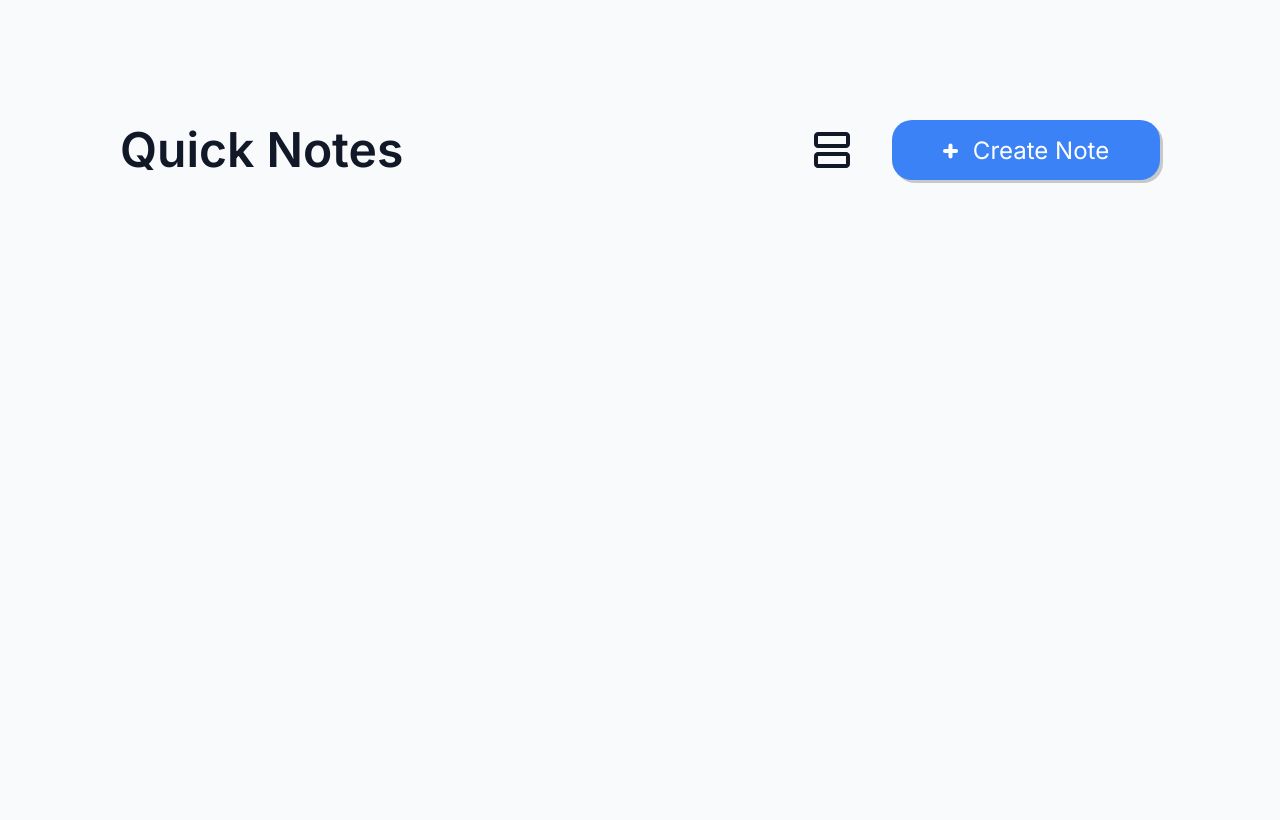
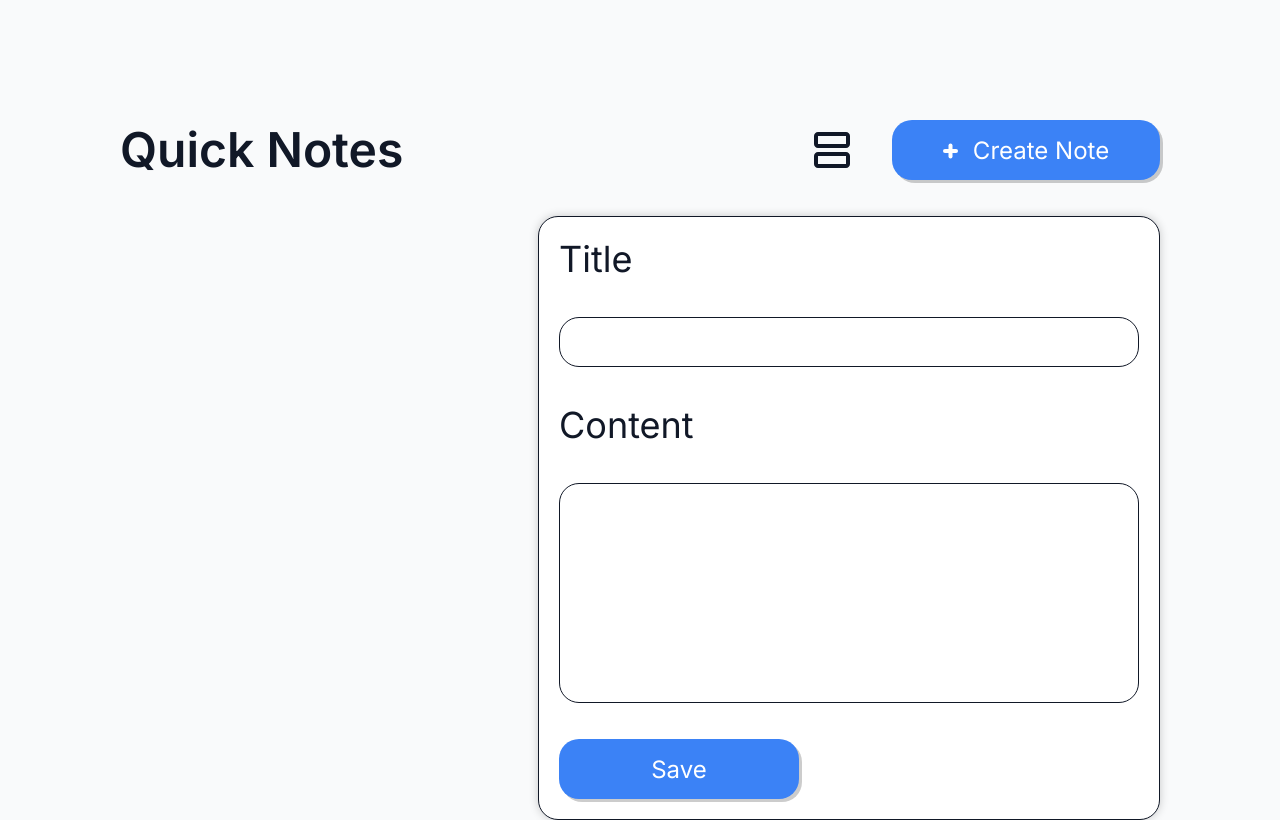
Before and after one commit to joseildoandrade12/quick-notes, a Vue app: page / in a window 1280 px wide. Both pictures are taken after a click on the button "Create Note". Built offline with nearby package versions, Linux system fonts and the light colour scheme.

Commit message:
feature: create modal for create note

```diff
--- a/src/components/Header.vue
+++ b/src/components/Header.vue
@@ -1,6 +1,16 @@
 <script setup>
+import { ref } from "vue";
 import Button from "./elements/Button.vue";
 import IconGrid from "./elements/IconGrid.vue";
+import NotaForm from "./NotaForm.vue";
+
+const modalActive = ref(false);
+
+function toggleModal() {
+  setTimeout(() => {
+    modalActive.value = !modalActive.value;
+  }, 200);
+}
 </script>
 
 <template>
@@ -8,9 +18,12 @@ import IconGrid from "./elements/IconGrid.vue";
     <h1>Quick Notes</h1>
     <div class="elements-header">
       <IconGrid />
-      <Button content="Create Note" width="268"><span class="icon-add"></span></Button>
+      <Button @click="toggleModal" content="Create Note" width="268">
+        <span class="icon-add"></span>
+      </Button>
     </div>
   </div>
+  <NotaForm v-show="modalActive" />
 </template>
 
 <style scoped>
--- a/src/components/NotaForm.vue
+++ b/src/components/NotaForm.vue
@@ -1,5 +1,26 @@
 <script setup>
+import CreateForm from "./elements/CreateForm.vue";
+import Button from "./elements/Button.vue";
 </script>
 
 <template>
+  <div class="container-modal">
+    <CreateForm title="Title" height="50" limit="60" />
+    <CreateForm title="Content" height="220" limit="400" />
+    <Button content="Save" width="240" />
+  </div>
 </template>
+
+<style scoped>
+.container-modal {
+  width: max-content;
+  box-shadow: 0 0 10px rgba(0, 0, 0, 0.2);
+  margin-top: 36px;
+  background-color: #fff;
+  padding: 20px;
+  border: 1px solid #111827;
+  border-radius: 20px;
+  position: absolute;
+  right: 120px;
+}
+</style>
--- a/src/components/elements/Button.vue
+++ b/src/components/elements/Button.vue
@@ -3,7 +3,7 @@ import { ref } from "vue";
 
 const props = defineProps({
   content: String,
-  width: Number,
+  width: [Number, String],
 });
 
 const classAnimation = ref(false);
--- /dev/null
+++ b/src/components/elements/CreateForm.vue
@@ -0,0 +1,36 @@
+<script setup>
+const props = defineProps({
+  title: String,
+  height: [Number, String],
+  limit: [Number, String],
+});
+</script>
+
+<template>
+  <div class="container-form">
+    <label :for="title"> {{ title }} </label>
+    <textarea :style="{ height: height + 'px' }" :id="title" :maxlength="limit"></textarea>
+  </div>
+</template>
+
+<style scoped>
+.container-form {
+  display: flex;
+  flex-direction: column;
+}
+label {
+  font-size: 2.25rem;
+  margin-bottom: 36px;
+  color: #111827;
+}
+textarea {
+  resize: none;
+  width: 580px;
+  outline: none;
+  padding: 12px;
+  font-size: 1.25rem;
+  border: 1px solid #111827;
+  margin-bottom: 36px;
+  border-radius: 20px;
+}
+</style>
```
